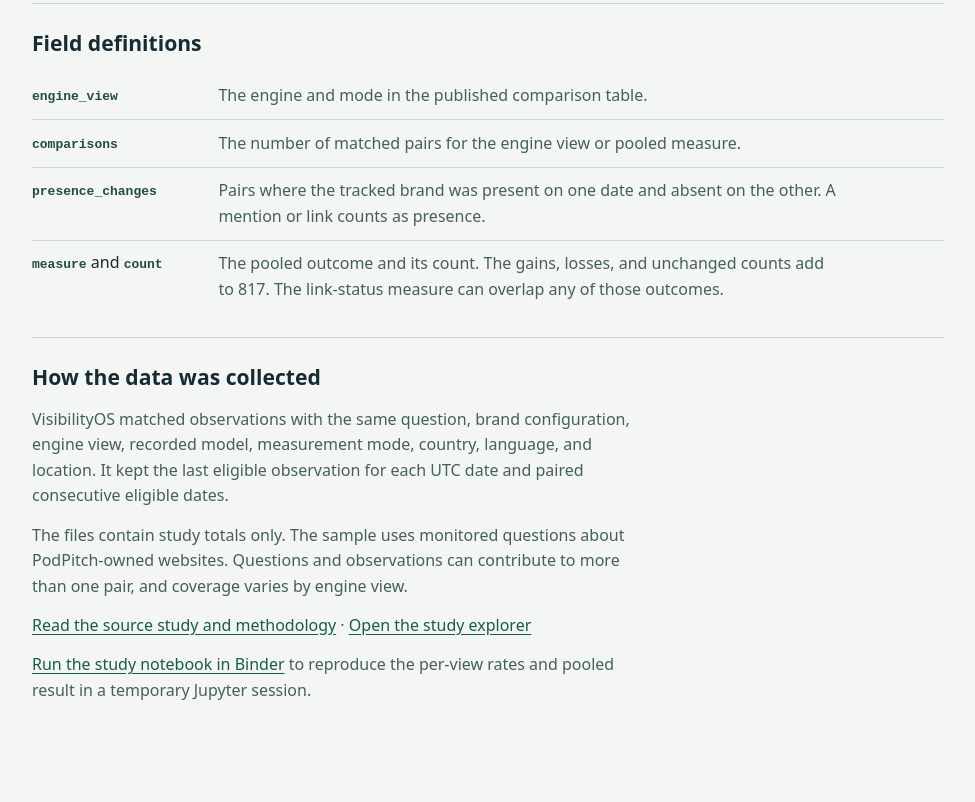
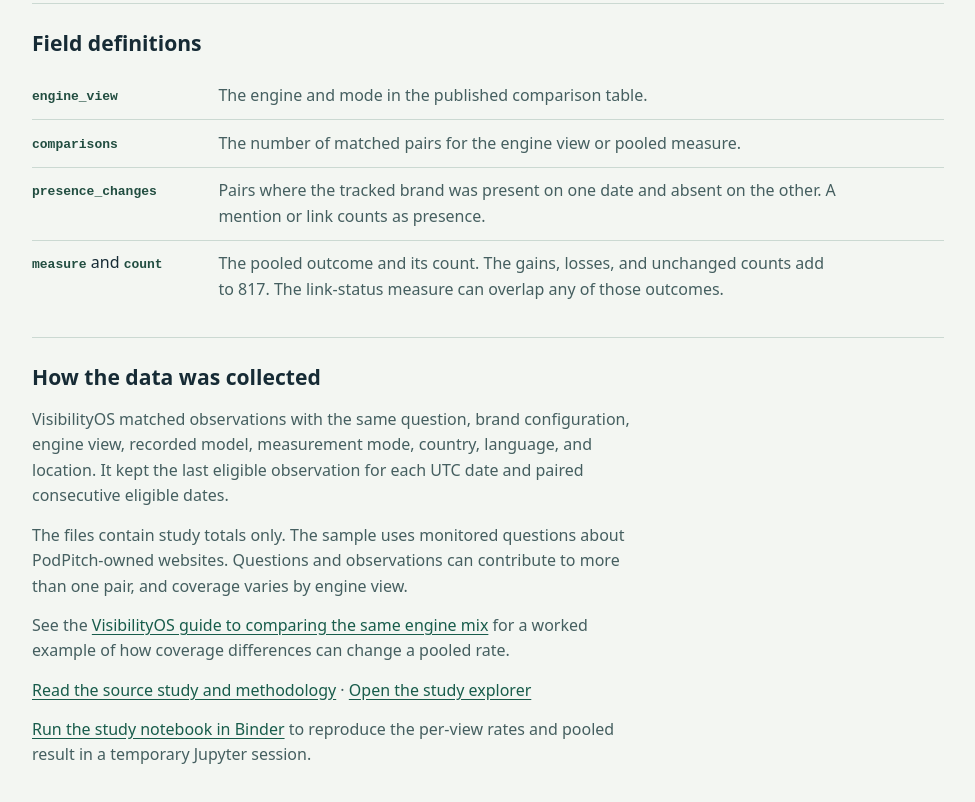
Before and after one commit to PodPitch/visibilityos-audit-template, a browser extension: page study/dataset/index.html in a window 1280 px wide. Shown: the part 1134-1936 px from the top of the page, without its empty margins (152-1127 px from the left). Drawn offline with Linux system fonts and the light colour scheme.

Commit message:
docs: link the engine mix guide from the public dataset

```diff
--- a/study/dataset/index.html
+++ b/study/dataset/index.html
@@ -90,6 +90,7 @@
       <h2 id="provenance">How the data was collected</h2>
       <p>VisibilityOS matched observations with the same question, brand configuration, engine view, recorded model, measurement mode, country, language, and location. It kept the last eligible observation for each UTC date and paired consecutive eligible dates.</p>
       <p>The files contain study totals only. The sample uses monitored questions about PodPitch-owned websites. Questions and observations can contribute to more than one pair, and coverage varies by engine view.</p>
+      <p>See the <a href="https://headless-ulhmkoqnzgd-neal074-1407.wix-site-host.com/">VisibilityOS guide to comparing the same engine mix</a> for a worked example of how coverage differences can change a pooled rate.</p>
       <p><a href="https://visibilityos.co/research/ai-answer-visibility">Read the source study and methodology</a> · <a href="../">Open the study explorer</a></p>
       <p><a href="https://mybinder.org/v2/gh/PodPitch/visibilityos-audit-template/b103b52644d416a53be93fd41f5e2cc2192174b1?urlpath=%2Fdoc%2Ftree%2Fstudy%2Fvisibilityos-study-reproduction.ipynb">Run the study notebook in Binder</a> to reproduce the per-view rates and pooled result in a temporary Jupyter session.</p>
     </section>
```
